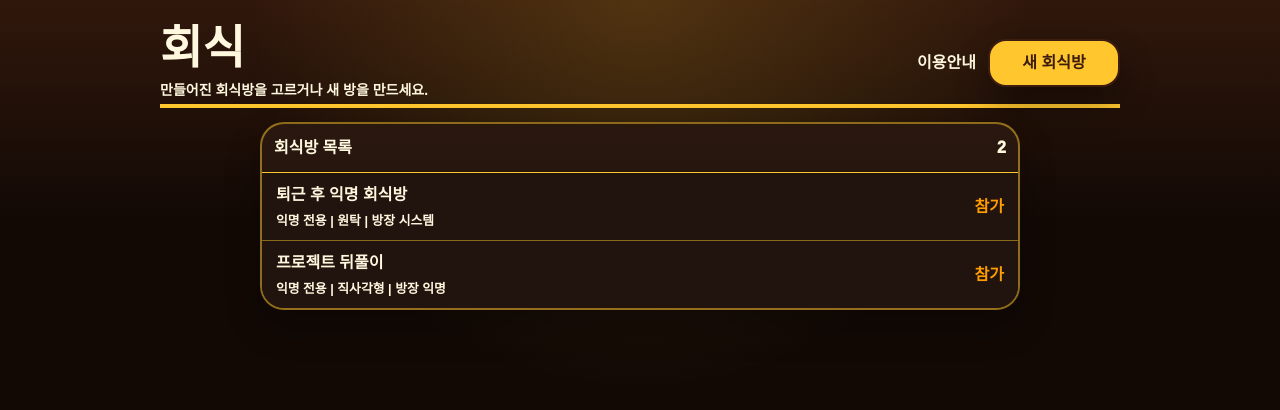
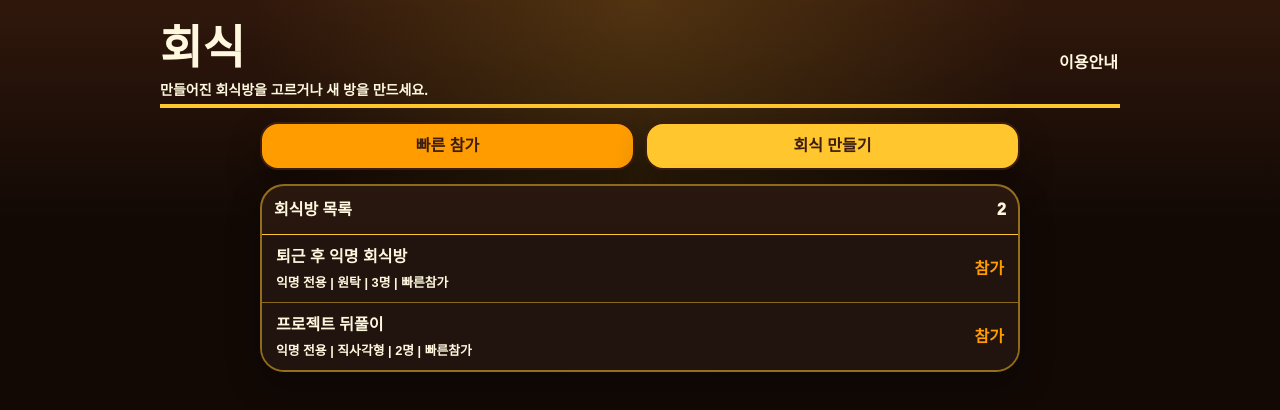
Before and after one commit to ooooooonfdfasn/baksu, a Next.js app in the folder hasik/: page / in a window 1280 px wide. Shown: the top 410 px of the page. Built offline with nearby package versions, Linux system fonts and the light colour scheme.

Commit message:
Add quick join flow to hasik lobby

```diff
--- a/hasik/src/app/globals.css
+++ b/hasik/src/app/globals.css
@@ -1687,6 +1687,15 @@ input:focus {
   color: var(--blue);
 }
 
+.lobby-primary-actions {
+  display: grid;
+  grid-template-columns: repeat(2, minmax(0, 1fr));
+  gap: 10px;
+  width: min(760px, 100%);
+  margin: 14px auto 0;
+}
+
+.quick-join-button,
 .create-room-open-button {
   min-height: 48px;
   border: 1px solid var(--line);
@@ -1696,9 +1705,15 @@ input:focus {
   cursor: pointer;
 }
 
+.quick-join-button,
 .create-room-open-button {
-  width: 132px;
+  width: 100%;
   padding: 0 18px;
+}
+
+.quick-join-button:disabled {
+  cursor: not-allowed;
+  opacity: 0.48;
 }
 
 .lobby-modal {
@@ -1774,8 +1789,26 @@ input:focus {
   gap: 8px;
 }
 
+.lobby-checkbox {
+  display: inline-flex;
+  align-items: center;
+  gap: 8px;
+  min-height: 40px;
+  color: var(--text);
+  font-size: 13px;
+  font-weight: 900;
+}
+
+.lobby-checkbox input {
+  width: 18px;
+  height: 18px;
+  margin: 0;
+  accent-color: var(--bhc-yellow);
+}
+
 .create-room-options button,
 .create-room-button,
+.quick-join-button,
 .room-list-item {
   min-height: 40px;
   border: 1px solid var(--line);
@@ -1841,6 +1874,14 @@ input:focus {
   color: var(--blue);
   font-style: normal;
   font-weight: 950;
+}
+
+.room-list-empty {
+  margin: 0;
+  padding: 18px 14px;
+  color: var(--muted);
+  font-size: 13px;
+  font-weight: 900;
 }
 
 @media (max-width: 1120px) {
@@ -2201,8 +2242,13 @@ input:focus {
     gap: 6px;
   }
 
+  .lobby-primary-actions {
+    gap: 8px;
+    margin-top: 10px;
+  }
+
+  .quick-join-button,
   .create-room-open-button {
-    width: auto;
     min-height: 42px;
     padding: 0 11px;
   }
@@ -2309,6 +2355,7 @@ h1 {
 .lobby-panel,
 .menu-item,
 .menu-trigger,
+.quick-join-button,
 .create-room-open-button,
 .role-chip,
 .mood-chip,
@@ -2385,6 +2432,7 @@ input {
 .shape-chip:hover,
 .menu-item:hover,
 .menu-trigger:hover,
+.quick-join-button:hover,
 .create-room-open-button:hover,
 .icon-action:hover,
 .send-button:hover,
@@ -2442,6 +2490,7 @@ input {
 }
 
 .create-room-options button,
+.quick-join-button,
 .room-list-item {
   border: 2px solid rgba(255, 198, 45, 0.48);
   border-radius: 999px;
@@ -2449,10 +2498,29 @@ input {
   color: var(--text);
 }
 
+.quick-join-button {
+  border-color: var(--bhc-brown) !important;
+  background: var(--bhc-orange) !important;
+  color: var(--bhc-brown) !important;
+}
+
+.quick-join-button:disabled {
+  border-color: rgba(255, 198, 45, 0.35) !important;
+  background: var(--panel) !important;
+  color: var(--muted) !important;
+}
+
 .create-room-open-button {
   border-color: var(--bhc-brown) !important;
   background: var(--bhc-yellow) !important;
   color: var(--bhc-brown) !important;
+}
+
+.lobby-checkbox input {
+  border: 0 !important;
+  border-radius: 4px !important;
+  background: transparent !important;
+  box-shadow: none !important;
 }
 
 .room-list-item {
--- a/hasik/src/components/hasik-app.tsx
+++ b/hasik/src/components/hasik-app.tsx
@@ -10,6 +10,8 @@ interface LobbyRoom {
   tableShape: TableShape;
   createdAt: number;
   hostName: string;
+  memberCount: number;
+  quickJoinEnabled: boolean;
 }
 
 const lobbyStorageKey = "hasik:lobby-rooms";
@@ -20,14 +22,18 @@ const defaultRooms: LobbyRoom[] = [
     title: "퇴근 후 익명 회식방",
     tableShape: "round",
     createdAt: Date.now() - 1000 * 60 * 34,
-    hostName: "시스템"
+    hostName: "시스템",
+    memberCount: 3,
+    quickJoinEnabled: true
   },
   {
     id: "team-dinner-room",
     title: "프로젝트 뒤풀이",
     tableShape: "rectangle",
     createdAt: Date.now() - 1000 * 60 * 12,
-    hostName: "익명"
+    hostName: "익명",
+    memberCount: 2,
+    quickJoinEnabled: true
   }
 ];
 
@@ -39,11 +45,71 @@ function createId() {
   return `${Date.now()}-${Math.random().toString(16).slice(2)}`;
 }
 
+function isTableShape(value: unknown): value is TableShape {
+  return value === "round" || value === "rectangle";
+}
+
+function normalizeMemberCount(value: unknown) {
+  const count = Number(value);
+
+  if (!Number.isFinite(count)) {
+    return 1;
+  }
+
+  return Math.max(0, Math.floor(count));
+}
+
+function normalizeRooms(value: unknown): LobbyRoom[] {
+  if (!Array.isArray(value)) {
+    return defaultRooms;
+  }
+
+  return value
+    .flatMap((room): LobbyRoom[] => {
+      if (!room || typeof room !== "object") {
+        return [];
+      }
+
+      const sourceRoom = room as Partial<LobbyRoom>;
+      const id = typeof sourceRoom.id === "string" && sourceRoom.id.trim() ? sourceRoom.id : "";
+      const title =
+        typeof sourceRoom.title === "string" && sourceRoom.title.trim()
+          ? sourceRoom.title
+          : "이름 없는 회식방";
+      const tableShape = isTableShape(sourceRoom.tableShape) ? sourceRoom.tableShape : "round";
+      const createdAt =
+        typeof sourceRoom.createdAt === "number" && Number.isFinite(sourceRoom.createdAt)
+          ? sourceRoom.createdAt
+          : Date.now();
+      const memberCount = normalizeMemberCount(sourceRoom.memberCount);
+
+      if (!id || memberCount < 1) {
+        return [];
+      }
+
+      return [
+        {
+          id,
+          title,
+          tableShape,
+          createdAt,
+          hostName:
+            typeof sourceRoom.hostName === "string" && sourceRoom.hostName.trim()
+              ? sourceRoom.hostName
+              : "익명",
+          memberCount,
+          quickJoinEnabled: sourceRoom.quickJoinEnabled !== false
+        }
+      ];
+    });
+}
+
 export function HasikApp() {
   const [rooms, setRooms] = useState<LobbyRoom[]>(defaultRooms);
   const [selectedRoomId, setSelectedRoomId] = useState<string | null>(null);
   const [newRoomTitle, setNewRoomTitle] = useState("새 회식방");
   const [newRoomTableShape, setNewRoomTableShape] = useState<TableShape>("round");
+  const [newRoomQuickJoinEnabled, setNewRoomQuickJoinEnabled] = useState(true);
   const [isCreateRoomOpen, setCreateRoomOpen] = useState(false);
 
   useEffect(() => {
@@ -51,15 +117,7 @@ export function HasikApp() {
       const savedRooms = localStorage.getItem(lobbyStorageKey);
 
       if (savedRooms) {
-        const parsedRooms = JSON.parse(savedRooms) as LobbyRoom[];
-        const anonymousRooms = parsedRooms.map((room) => ({
-          id: room.id,
-          title: room.title,
-          tableShape: room.tableShape,
-          createdAt: room.createdAt,
-          hostName: room.hostName || "익명"
-        }));
-        setRooms(anonymousRooms.length > 0 ? anonymousRooms : defaultRooms);
+        setRooms(normalizeRooms(JSON.parse(savedRooms)));
       }
     } catch {
       setRooms(defaultRooms);
@@ -74,9 +132,29 @@ export function HasikApp() {
     () => rooms.find((room) => room.id === selectedRoomId) ?? null,
     [rooms, selectedRoomId]
   );
+  const quickJoinRooms = useMemo(
+    () => rooms.filter((room) => room.quickJoinEnabled && room.memberCount > 0),
+    [rooms]
+  );
 
   function enterRoom(room: LobbyRoom) {
+    setRooms((current) =>
+      current.map((currentRoom) =>
+        currentRoom.id === room.id
+          ? { ...currentRoom, memberCount: currentRoom.memberCount + 1 }
+          : currentRoom
+      )
+    );
     setSelectedRoomId(room.id);
+  }
+
+  function quickJoinRoom() {
+    if (quickJoinRooms.length === 0) {
+      return;
+    }
+
+    const room = quickJoinRooms[Math.floor(Math.random() * quickJoinRooms.length)];
+    enterRoom(room);
   }
 
   function createRoom() {
@@ -87,12 +165,36 @@ export function HasikApp() {
       title,
       tableShape: newRoomTableShape,
       createdAt: Date.now(),
-      hostName: "익명"
+      hostName: "익명",
+      memberCount: 1,
+      quickJoinEnabled: newRoomQuickJoinEnabled
     };
 
     setRooms((current) => [nextRoom, ...current]);
     setNewRoomTitle("새 회식방");
+    setNewRoomTableShape("round");
+    setNewRoomQuickJoinEnabled(true);
     setCreateRoomOpen(false);
+    setSelectedRoomId(nextRoom.id);
+  }
+
+  function leaveRoom() {
+    if (!selectedRoom) {
+      setSelectedRoomId(null);
+      return;
+    }
+
+    setRooms((current) =>
+      current.flatMap((room) => {
+        if (room.id !== selectedRoom.id) {
+          return room.memberCount > 0 ? [room] : [];
+        }
+
+        const nextMemberCount = room.memberCount - 1;
+        return nextMemberCount > 0 ? [{ ...room, memberCount: nextMemberCount }] : [];
+      })
+    );
+    setSelectedRoomId(null);
   }
 
   function updateRoomTitle(roomId: string, title: string) {
@@ -114,7 +216,7 @@ export function HasikApp() {
         initialRoomTitle={selectedRoom.title}
         initialTableShape={selectedRoom.tableShape}
         roomNameOverride={selectedRoom.id}
-        onLeave={() => setSelectedRoomId(null)}
+        onLeave={leaveRoom}
         onRoomTitleChange={(title) => updateRoomTitle(selectedRoom.id, title)}
         onTableShapeChange={(tableShape) => updateRoomTableShape(selectedRoom.id, tableShape)}
       />
@@ -133,15 +235,26 @@ export function HasikApp() {
             <a className="lobby-guide-link" href="../articles/dinner-room-rules.html">
               이용안내
             </a>
-            <button
-              type="button"
-              className="create-room-open-button"
-              onClick={() => setCreateRoomOpen(true)}
-            >
-              새 회식방
-            </button>
           </div>
         </header>
+
+        <div className="lobby-primary-actions" aria-label="회식 참가 메뉴">
+          <button
+            type="button"
+            className="quick-join-button"
+            onClick={quickJoinRoom}
+            disabled={quickJoinRooms.length === 0}
+          >
+            빠른 참가
+          </button>
+          <button
+            type="button"
+            className="create-room-open-button"
+            onClick={() => setCreateRoomOpen(true)}
+          >
+            회식 만들기
+          </button>
+        </div>
 
         <div className="lobby-grid">
           <section className="lobby-panel room-list-panel" aria-label="회식방 목록">
@@ -150,7 +263,7 @@ export function HasikApp() {
               <span>{rooms.length}</span>
             </div>
             <div className="room-list">
-              {rooms.map((room) => (
+              {rooms.length > 0 ? rooms.map((room) => (
                 <button
                   key={room.id}
                   type="button"
@@ -160,12 +273,15 @@ export function HasikApp() {
                   <span>
                     <strong>{room.title}</strong>
                     <small>
-                      익명 전용 | {room.tableShape === "round" ? "원탁" : "직사각형"} | 방장 {room.hostName}
+                      익명 전용 | {room.tableShape === "round" ? "원탁" : "직사각형"} | {room.memberCount}명 |{" "}
+                      {room.quickJoinEnabled ? "빠른참가" : "직접참가"}
                     </small>
                   </span>
                   <em>참가</em>
                 </button>
-              ))}
+              )) : (
+                <p className="room-list-empty">열린 회식방이 없습니다.</p>
+              )}
             </div>
           </section>
 
@@ -187,14 +303,14 @@ export function HasikApp() {
           >
             <div className="lobby-modal-head">
               <div>
-                <p id="create-room-title">새 회식방</p>
+                <p id="create-room-title">회식 만들기</p>
                 <span>방 이름과 테이블 모양을 정하세요.</span>
               </div>
               <button
                 type="button"
                 className="profile-close"
                 onClick={() => setCreateRoomOpen(false)}
-                aria-label="새 회식방 닫기"
+                aria-label="회식 만들기 닫기"
               >
                 ×
               </button>
@@ -225,6 +341,14 @@ export function HasikApp() {
                   직사각형
                 </button>
               </div>
+              <label className="lobby-checkbox">
+                <input
+                  type="checkbox"
+                  checked={newRoomQuickJoinEnabled}
+                  onChange={(event) => setNewRoomQuickJoinEnabled(event.target.checked)}
+                />
+                <span>빠른참가 허용</span>
+              </label>
               <button type="button" className="create-room-button" onClick={createRoom}>
                 방 만들기
               </button>
```
Also changed, not shown: hasik/404.html (+1 -1 lines), hasik/index.html (+1 -1 lines).
